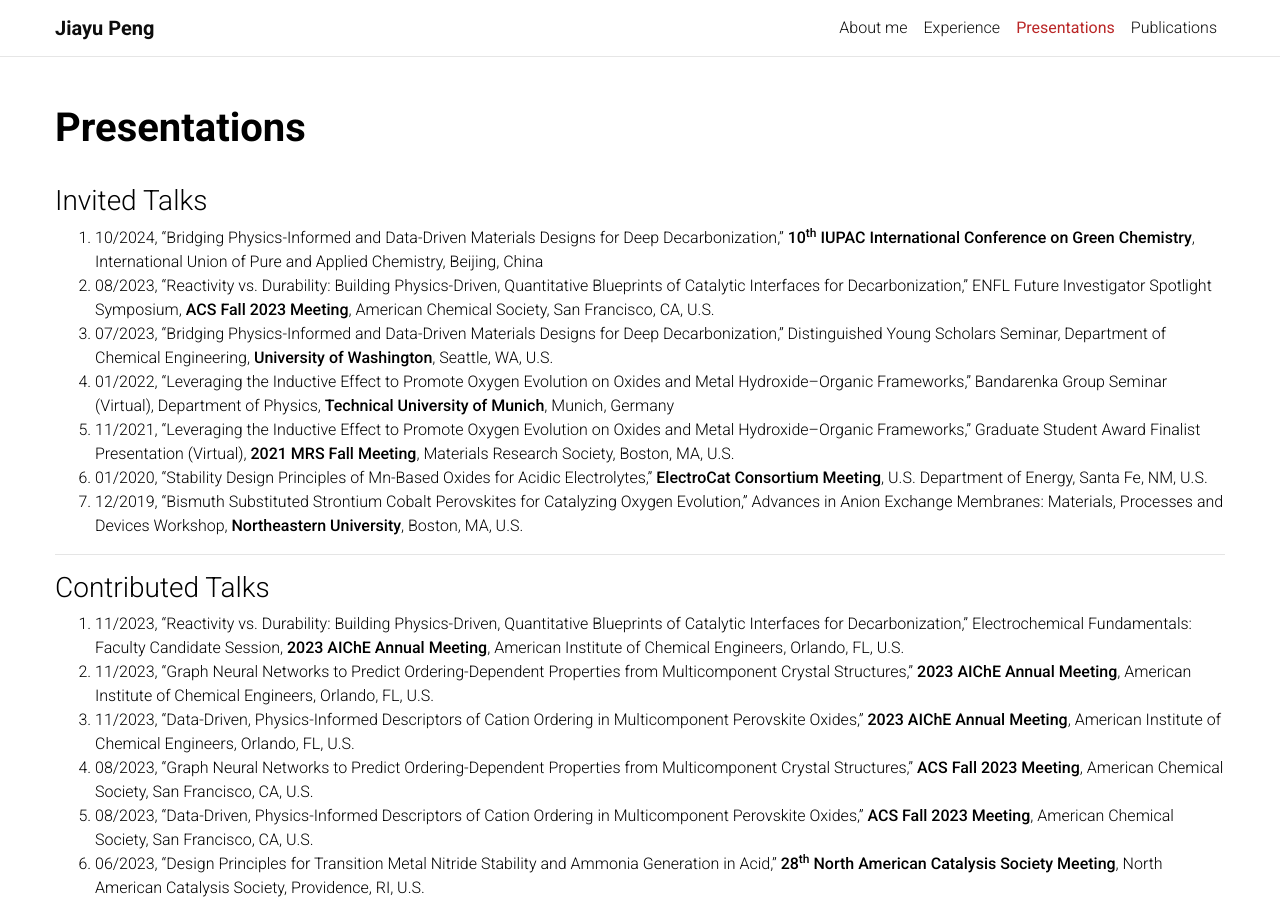
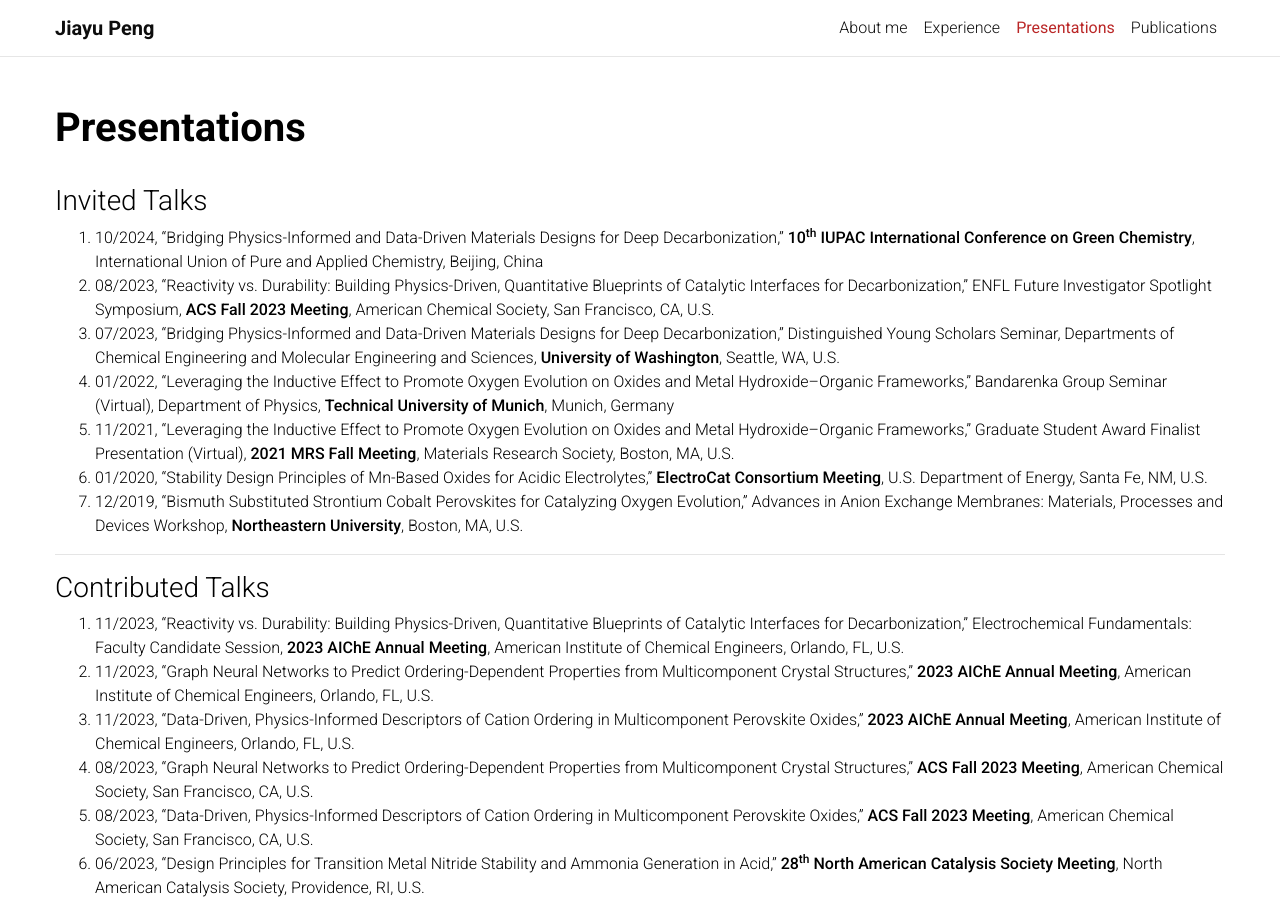
Before and after one commit to jypeng95/jypeng95.github.io, a Jekyll site: the page built from _pages/presentations.md, in a window 1280 px wide and 900 px high. Built offline with Jekyll 4.4.1, drawn with Linux system fonts in a browser that asks for light colours; a style sheet for code colours, icons or effects is not loaded.

Commit message:
Update presentations

```diff
--- a/_pages/presentations.md
+++ b/_pages/presentations.md
@@ -10,7 +10,7 @@
 
 1. 10/2024, "Bridging Physics-Informed and Data-Driven Materials Designs for Deep Decarbonization," **10<sup>th</sup> IUPAC International Conference on Green Chemistry**, International Union of Pure and Applied Chemistry, Beijing, China
 1. 08/2023, "Reactivity vs. Durability: Building Physics-Driven, Quantitative Blueprints of Catalytic Interfaces for Decarbonization," ENFL Future Investigator Spotlight Symposium, **ACS Fall 2023 Meeting**, American Chemical Society, San Francisco, CA, U.S.
-1. 07/2023, "Bridging Physics-Informed and Data-Driven Materials Designs for Deep Decarbonization," Distinguished Young Scholars Seminar, Department of Chemical Engineering, **University of Washington**, Seattle, WA, U.S.
+1. 07/2023, "Bridging Physics-Informed and Data-Driven Materials Designs for Deep Decarbonization," Distinguished Young Scholars Seminar, Departments of Chemical Engineering and Molecular Engineering and Sciences, **University of Washington**, Seattle, WA, U.S.
 1. 01/2022, "Leveraging the Inductive Effect to Promote Oxygen Evolution on Oxides and Metal Hydroxide–Organic Frameworks," Bandarenka Group Seminar (Virtual), Department of Physics, **Technical University of Munich**, Munich, Germany
 1. 11/2021, "Leveraging the Inductive Effect to Promote Oxygen Evolution on Oxides and Metal Hydroxide–Organic Frameworks," Graduate Student Award Finalist Presentation (Virtual), **2021 MRS Fall Meeting**, Materials Research Society, Boston, MA, U.S.
 1. 01/2020, "Stability Design Principles of Mn-Based Oxides for Acidic Electrolytes," **ElectroCat Consortium Meeting**, U.S. Department of Energy, Santa Fe, NM, U.S.
```
